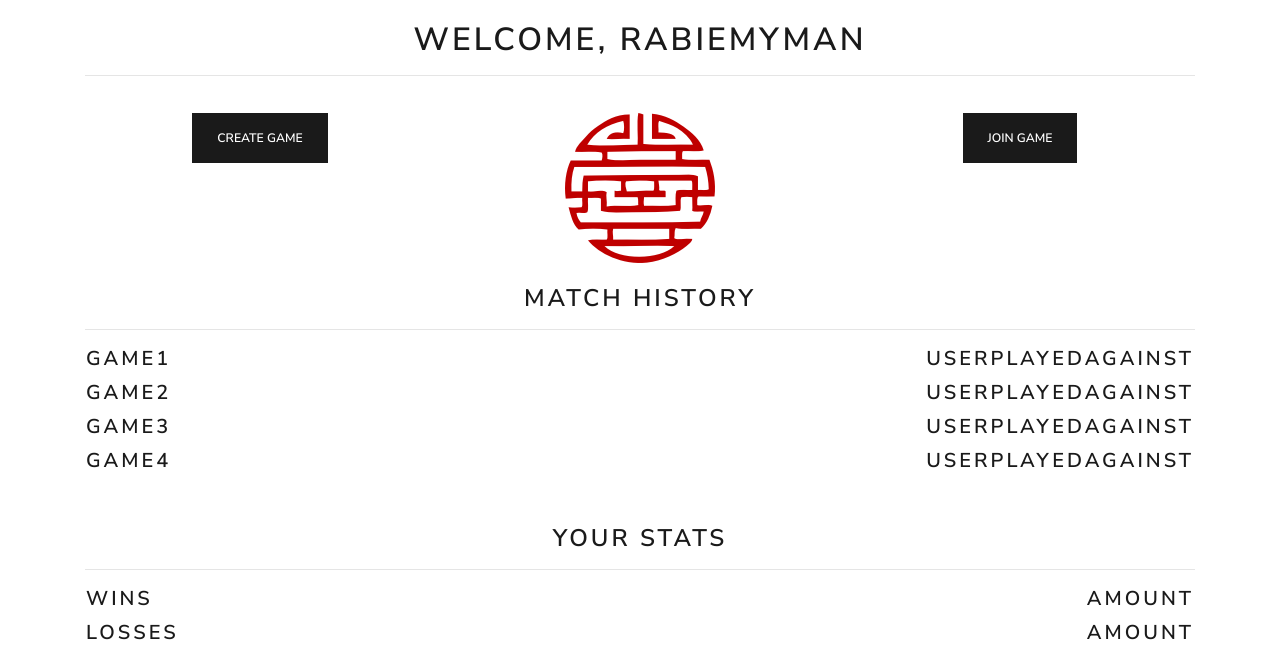
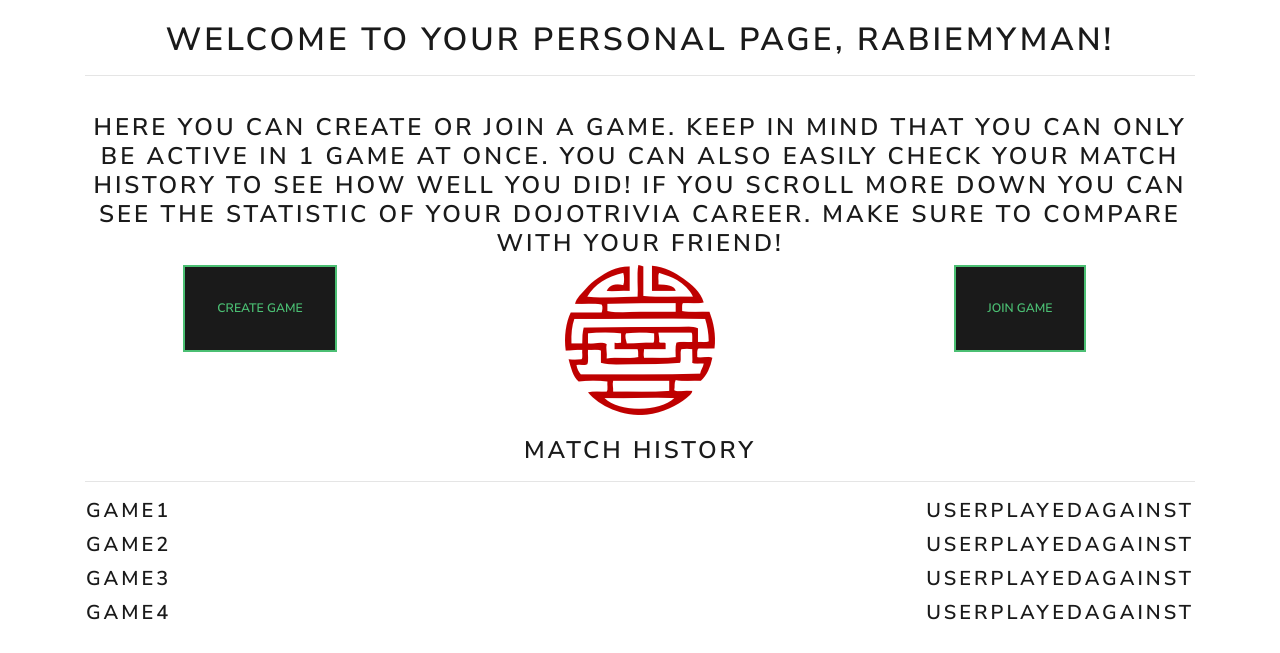
Before and after one commit to FMTamer/DoJoTrivia, a Flask app: page /personal in a window 1280 px wide. Shown: the part 114-767 px from the top of the page. Run offline with Flask 2, Linux system fonts and the light colour scheme; a user stored in the database is signed in; some libraries are stand-ins or nearby versions.

Commit message:
Minor adjustment database and updated Personal Page

```diff
--- a/DoJoTrivia/templates/personal-page.html
+++ b/DoJoTrivia/templates/personal-page.html
@@ -7,14 +7,20 @@
 {% block main %}
     <br>
     <head>
-        <h1><strong>Welcome, {{ username }}</strong></h1>
+        <h1><strong>Welcome to your personal page, {{ username }}!</strong></h1>
     </head>
     <hr class="line_title">
     <br>
+    <h3>
+        Here you can create or join a game. Keep in mind that you can only be active in 1 game at once.
+        you can also easily check your match history to see how well you did!
+        If you scroll more down you can see the statistic of your DoJoTrivia career. Make sure to compare with your friend!
+    </h3>
     <div class='row'>
+        <br>
         <div class='col-sm'>
             <form action="{{ url_for('creategame') }}" name="creating" method="post">
-                <button class="btn btn-primary pers" type="submit">Create Game</button>
+                <button class="btn btn-primary btn-outline-success btn-lg" type="submit">Create Game</button>
             </form>
         </div>
         <div class='col-sm'>
@@ -22,7 +28,7 @@
         </div>
         <div class='col-sm'>
             <form action="{{ url_for('joingame') }}" name="joining" method="get">
-                <button class="btn btn-primary pers" type="submit">Join Game</button>
+                <button class="btn btn-primary btn-outline-success btn-lg" type="submit">Join Game</button>
             </form>
         </div>
     </div>
```
Also changed, not shown: DoJoTrivia/dojo.db.
